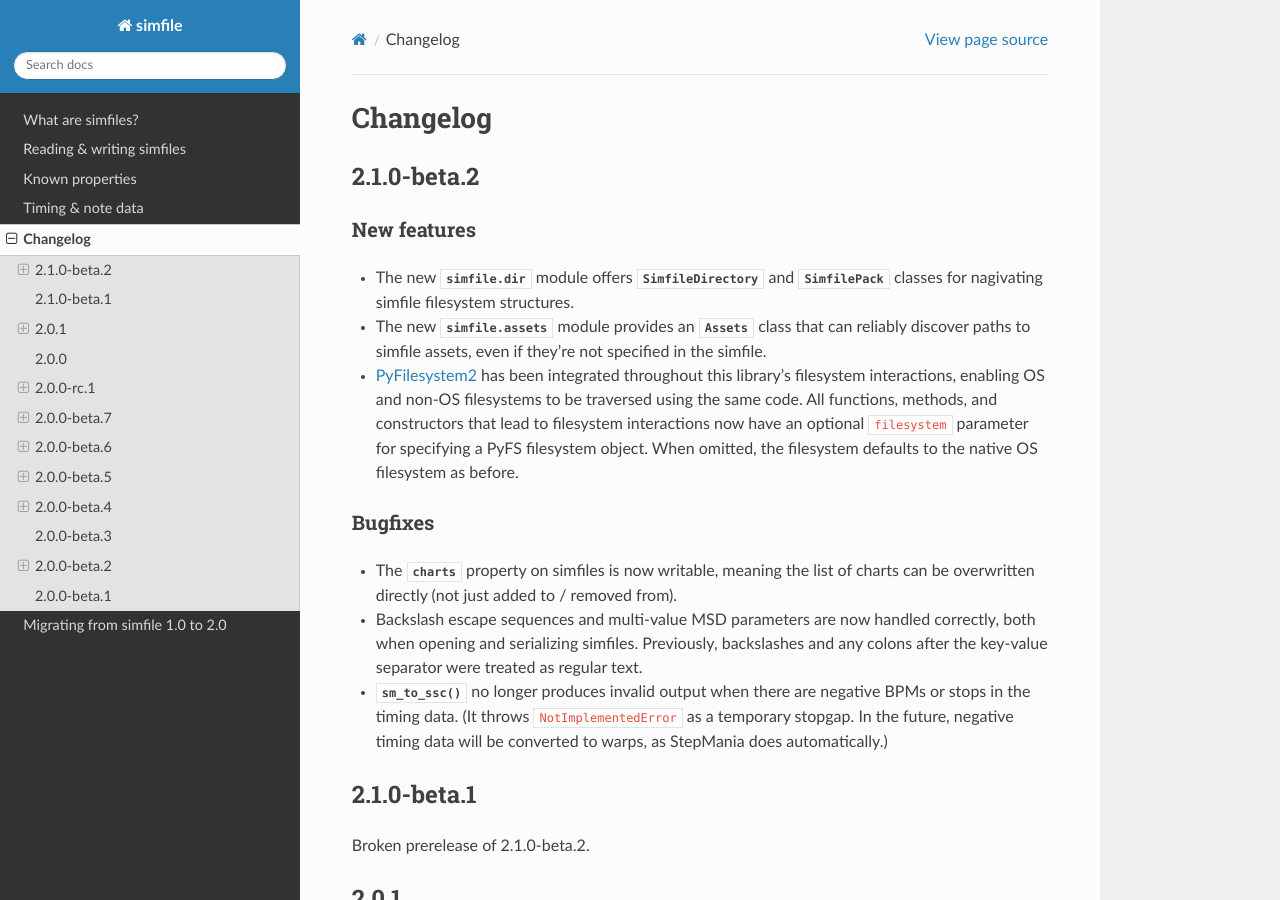
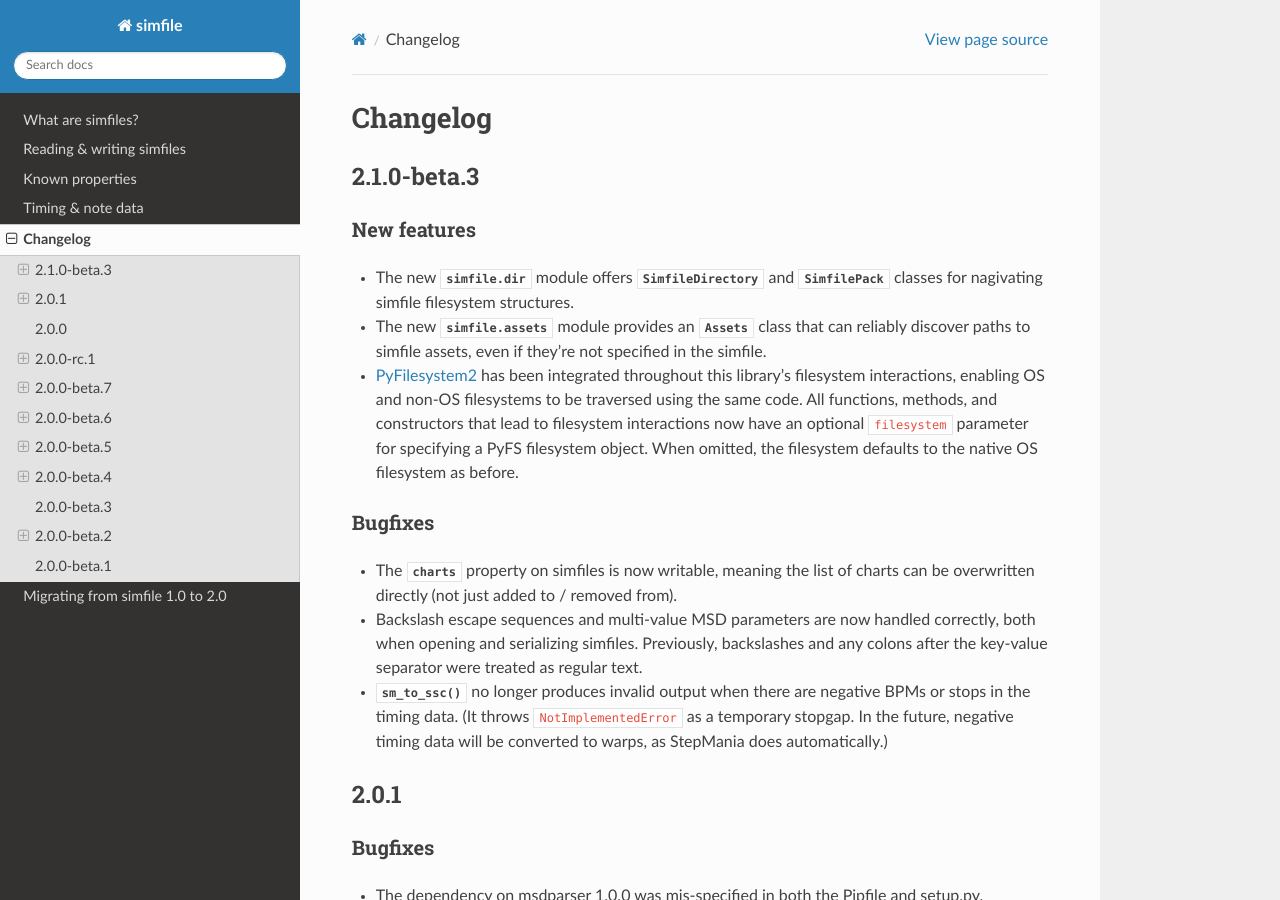
Before and after one commit to garcia/simfile, a Sphinx documentation site: the page built from docs/source/changelog.rst, in a window 1280 px wide and 900 px high. Built offline with Sphinx 7.4.7 and the Read the Docs theme 2.0.0, drawn with Linux system fonts in a browser that asks for light colours.

Commit message:
update changelog

```diff
--- a/docs/source/changelog.rst
+++ b/docs/source/changelog.rst
@@ -3,7 +3,7 @@
 Changelog
 =========
 
-2.1.0-beta.2
+2.1.0-beta.3
 ------------
 
 New features
@@ -35,11 +35,6 @@ Bugfixes
   BPMs or stops in the timing data. (It throws :code:`NotImplementedError` as
   a temporary stopgap. In the future, negative timing data will be converted to
   warps, as StepMania does automatically.)
-
-2.1.0-beta.1
-------------
-
-Broken prerelease of 2.1.0-beta.2.
 
 2.0.1
 -----
```
